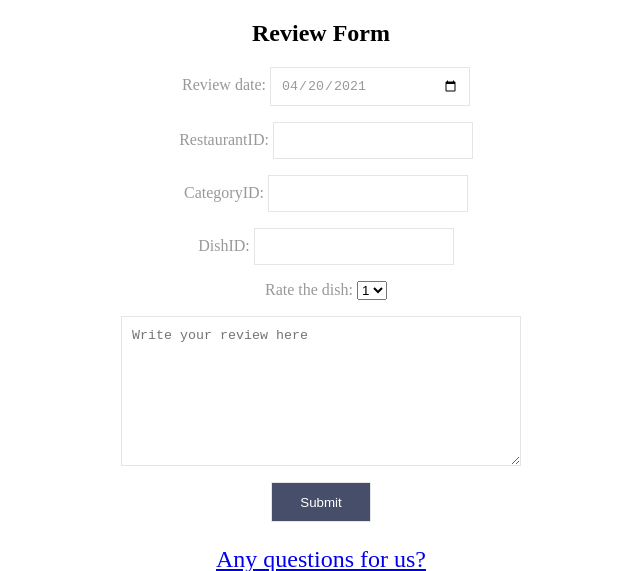
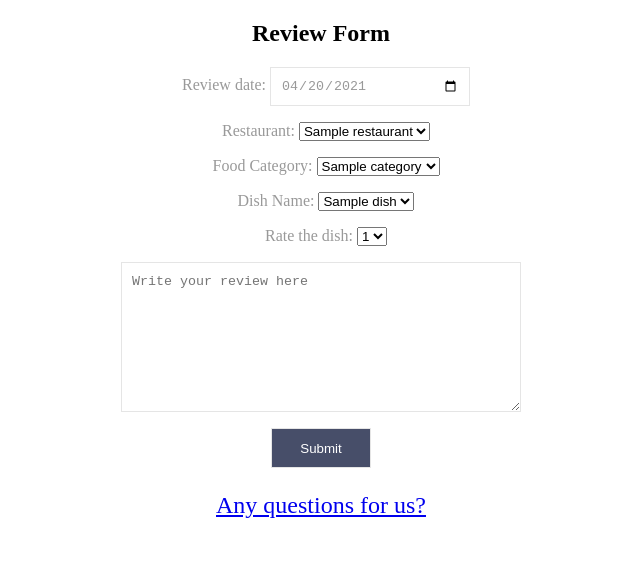
Before and after one commit to Kschneidewend53/IS424-Final-Project, a PHP site: page /profile.php?user=1 in a window 1280 px wide. Shown: the part 277-848 px from the top of the page, without its empty margins (319-959 px from the left). After the commit the page ends 820 px from the top, so only its background shows below. Run offline with PHP 8.4, Linux system fonts and the light colour scheme; tables that the repository leaves empty or names only in its code hold one stand-in row (values such as "Sample post").

Commit message:
Added drop-downs for review form selections

```diff
--- a/profile.php
+++ b/profile.php
@@ -115,19 +115,52 @@
                 <input type="date" id="date" name="date" value='<?php echo date('Y-m-d');?>'
                 min="2021-01-01" max="2030-12-31">
             </p>
-            <p class="restaurantID">
-                <label for="restaurantID">RestaurantID:</label>
-                <input type="text" id="restaurantID">
+            <p class="rest_name">
+                <label for="rest_name">Restaurant:</label>
+                <select id="rest_name" name="rest_name" form="reviewform">
+                    <?php
+                        $restaurant_names_sql = "SELECT DISTINCT `rest_name` FROM `Restaurant`";
+                        $result_rest = mysqli_query($conn, $restaurant_names_sql);
+	                    if (!$result_rest) {
+					        die("cannot proceed select query");
+	                    }
+                        while($review_row = mysqli_fetch_assoc($result_rest)) {
+                            echo "<option value=`" . $review_row["rest_name"] . "`>" . $review_row["rest_name"] . "</option>";
+                        }
+                    ?>
+                </select>
             </p>
 
-            <p class="categoryID">
-                <label for="categoryID">CategoryID:</label>
-                <input type="text" id="categoryID">
+            <p class="category_name">
+                <label for="category_name">Food Category:</label>
+                <select id="category_name" name="category_name" form="reviewform">
+                    <?php
+                        $category_names_sql = "SELECT DISTINCT `category_name` FROM `Category`";
+                        $result_category = mysqli_query($conn, $category_names_sql);
+	                    if (!$result_category) {
+					        die("cannot proceed select query");
+	                    }
+                        while($review_row = mysqli_fetch_assoc($result_category)) {
+                            echo "<option value=`" . $review_row["category_name"] . "`>" . $review_row["category_name"] . "</option>";
+                        }
+                    ?>
+                </select>
             </p>
 
-            <p class="dishID">
-                <label for="dishID">DishID:</label>
-                <input type="text" id="dishID">
+            <p class="dish_name">
+                <label for="dish_name">Dish Name:</label>
+                <select id="dish_name" name="dish_name" form="reviewform">
+                    <?php
+                        $dish_names_sql = "SELECT DISTINCT `dish_name` FROM `Dish`";
+                        $result_dish = mysqli_query($conn, $dish_names_sql);
+	                    if (!$result_dish) {
+					        die("cannot proceed select query");
+	                    }
+                        while($review_row = mysqli_fetch_assoc($result_dish)) {
+                            echo "<option value=`" . $review_row["dish_name"] . "`>" . $review_row["dish_name"] . "</option>";
+                        }
+                    ?>
+                </select>
             </p>
 
             <p class="score">
@@ -142,7 +175,7 @@
             </p>
 
             <p class="text">
-                <textarea type="text" name="review" placeholder="Write your review here"></textarea>
+                <textarea type="text" name="content" placeholder="Write your review here"></textarea>
             </p>
             <p class="submit">
                 <input type="submit" name="submit1" value="Submit">
```
